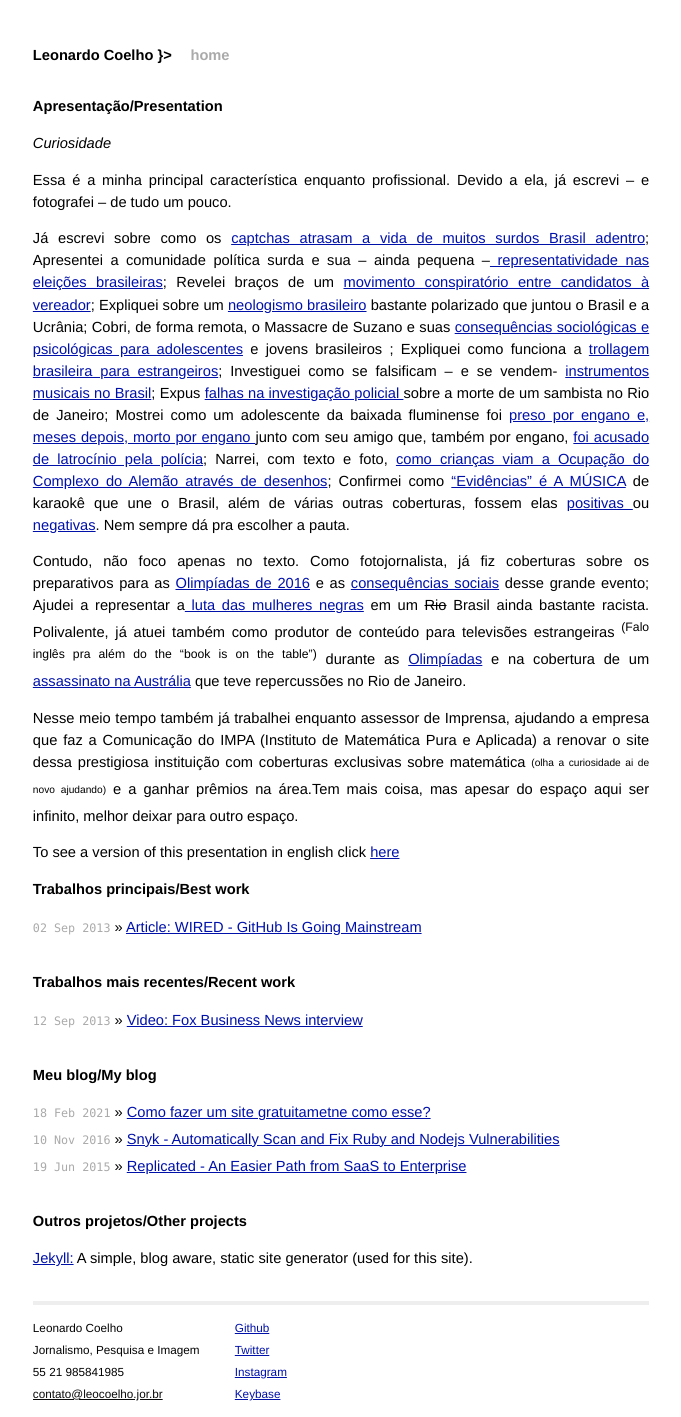
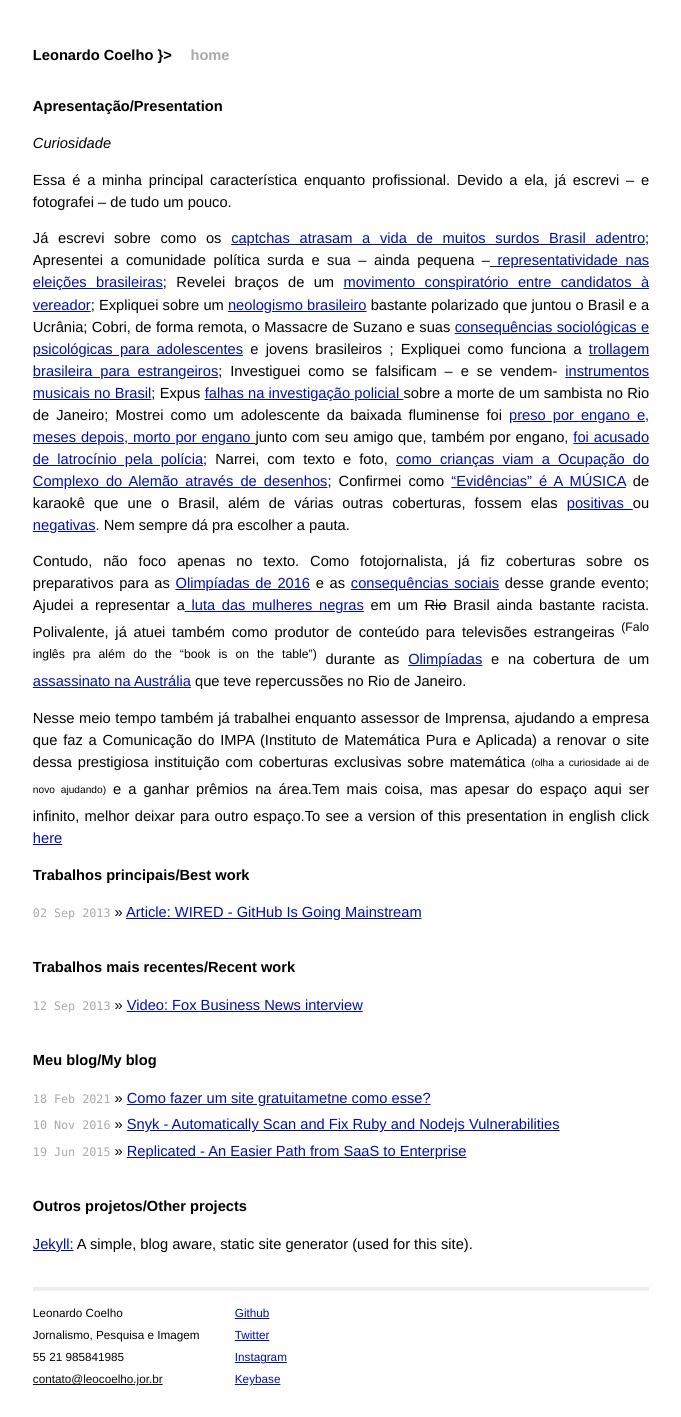
Before and after one commit to mojombo/mojombo.github.io, a Jekyll site: the page built from index.html, in a window 1280 px wide. Shown: the whole page, without its empty margins (299-980 px from the left). Built offline with Jekyll 4.4.1, drawn with Linux system fonts in a browser that asks for light colours.

```diff
--- a/index.html
+++ b/index.html
@@ -17,9 +17,7 @@ title: Leonardo Coelho }>
 <p>Nesse meio tempo também já trabalhei enquanto assessor de Imprensa,
 ajudando a empresa que faz a Comunicação do IMPA (Instituto de
 Matemática Pura e Aplicada) a renovar o site dessa prestigiosa
-instituição com coberturas exclusivas sobre matemática <sub><sup>(olha a curiosidade ai de novo ajudando)</sup></sub> e a ganhar prêmios na área.Tem mais coisa, mas apesar do espaço aqui ser infinito, melhor deixar para outro espaço.
-
-<p>To see a version of this presentation in english click <a href="https://www.wired.com/2013/09/github-for-anything/">here</a></p>
+instituição com coberturas exclusivas sobre matemática <sub><sup>(olha a curiosidade ai de novo ajudando)</sup></sub> e a ganhar prêmios na área.Tem mais coisa, mas apesar do espaço aqui ser infinito, melhor deixar para outro espaço.To see a version of this presentation in english click <a href="https://www.wired.com/2013/09/github-for-anything/">here</a></p>
 
   </ul>
 
```
